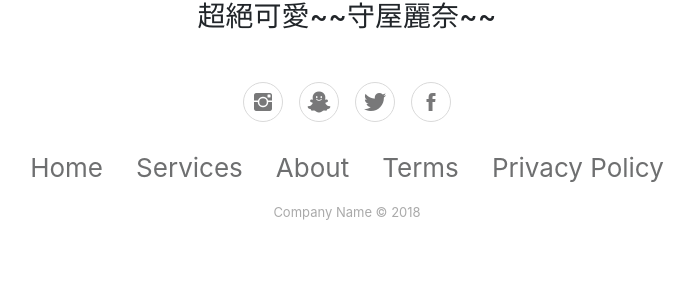
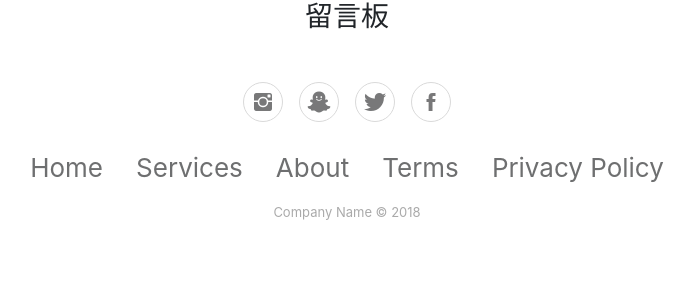
Before and after one commit to johnny7001/openwebsite, a Django app: page /message/list in a window 1280 px wide. Shown: the part 71-371 px from the top of the page, without its empty margins (293-987 px from the left). Run offline with Django 3.2, Linux system fonts and the light colour scheme; data that the repository does not hold is empty; some libraries are stand-ins or nearby versions.

Commit message:
img update

```diff
--- a/templates/listing.html
+++ b/templates/listing.html
@@ -77,7 +77,7 @@ textarea.field {
         <div class="col-md-12">
             <div class="panel panel-default">
                 <div class="panel-heading" align="center">
-                    <h3>超絕可愛~~守屋麗奈~~</h3>
+                    <h3>留言板</h3>
                 </div>
             </div>
         </div>
```
Also changed, not shown: img_storage/blog_page.png (added), img_storage/blog_post.png (added), img_storage/login_page.png (added), img_storage/messageToAdmin.png (added), img_storage/register_finish.png (added), img_storage/register_page.png (added), img_storage/user_record.png (added), img_storage/user_recordpage.png (added).
